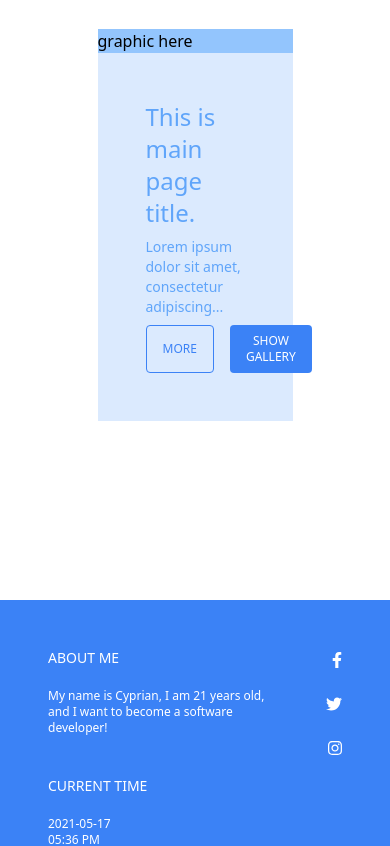
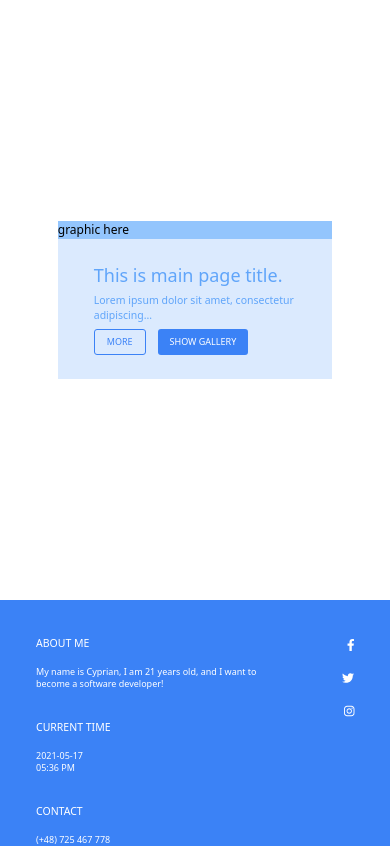
Before and after one commit to Veryyapeee/2md-assigment, a React (Create React App) app: page / in a window 390 px wide. Shown: the top 846 px of the page. Built offline with nearby package versions, Linux system fonts and the light colour scheme.

Commit message:
feature/bugfix: basic responsive main layout done/fix bug with hook for time and date

```diff
--- a/src/Molecules/GraphicSection/GraphicSection.tsx
+++ b/src/Molecules/GraphicSection/GraphicSection.tsx
@@ -1,7 +1,7 @@
 import React from "react";
 
 const GraphicSection = () => {
-  return <div className="bg-blue-300 w-full">graphic here</div>;
+  return <div className="bg-blue-300 w-full lg:w-2/5">graphic here</div>;
 };
 
 export default GraphicSection;
--- a/src/Molecules/TitleSection/TitleSection.tsx
+++ b/src/Molecules/TitleSection/TitleSection.tsx
@@ -12,7 +12,7 @@ const sentence: string =
 const TitleSection = () => {
   const [more, setMore] = useState(false);
   return (
-    <div className="bg-blue-100 w-full flex flex-col py-12 px-12 gap-2">
+    <div className="bg-blue-100 w-full flex flex-col py-8 sm:py-20 px-12 gap-2 lg:content-center">
       <BlueTitle>This is main page title.</BlueTitle>
       <BlueText>{more ? sentence : `${sentence.slice(0, 50)}...`}</BlueText>
       <div className="flex flex-row gap-4 w-full justify-start">
--- a/src/Templates/Footer/Footer.tsx
+++ b/src/Templates/Footer/Footer.tsx
@@ -33,7 +33,7 @@ const Footer = () => {
 
   return (
     <div className="bg-blue-500 h-2/7 justify-between flex flex-row gap-10 p-12 lg:flex-row">
-      <div className="w-6/7 flex flex-col gap-10 lg:flex-row lg:justify-center lg:w-3/5">
+      <div className="w-4/5 flex flex-col gap-10 lg:flex-row lg:justify-center lg:w-3/5">
         <FooterTextSection>
           <FooterTitle>About me</FooterTitle>
           <FooterText>
@@ -54,7 +54,7 @@ const Footer = () => {
           <FooterText>veryyapeee@gmail.com</FooterText>
         </FooterTextSection>
       </div>
-      <div className="flex flex-col gap-5 w-1/7 lg:justify-end lg:w-2/5 lg:flex-row text-right justify-start">
+      <div className="flex flex-col gap-5 w-1/5 lg:justify-end lg:w-2/5 lg:flex-row text-right justify-start">
         <SocialIcon icon={["fab", "facebook-f"]} link="https://facebook.com" />
         <SocialIcon icon={["fab", "twitter"]} link="https://twitter.com" />
         <SocialIcon icon={["fab", "instagram"]} link="https://instagram.com" />
--- /dev/null
+++ b/src/Templates/Main/Main.module.css
@@ -0,0 +1,5 @@
+@media (min-width: 1024px) {
+  .innerCon {
+    min-width: 700px;
+  }
+}
--- a/src/Templates/Main/Main.tsx
+++ b/src/Templates/Main/Main.tsx
@@ -4,13 +4,20 @@ import GraphicSection from "Molecules/GraphicSection/GraphicSection";
 import TitleSection from "Molecules/TitleSection/TitleSection";
 /* import Hexagon from "Atoms/Hexagon/Hexagon"; */
 
+import styles from "./Main.module.css";
+
 const Main = () => {
   return (
     <div
-      className="w-full h-full flex justify-center content-center h-5/7 content-center"
+      className="w-full h-full flex justify-center h-5/7 items-center px-4 py-12"
       style={{ minHeight: "600px" }}
     >
-      <div className="flex justify-center content-center flex-col h-3/4 w-1/2 content-center">
+      <div
+        className={[
+          "flex justify-center flex-col h-auto w-3/4 lg:w-2/5 lg:flex-row lg:min-w-96",
+          styles.innerCon,
+        ].join(" ")}
+      >
         <GraphicSection />
         <TitleSection />
         {/* <Hexagon /> */}
--- a/src/index.css
+++ b/src/index.css
@@ -4,4 +4,11 @@
 
 body {
   overflow-y: auto;
+  overflow-x: hidden;
 }
+
+@media (max-width: 1024px) {
+  :root {
+    font-size: 12px;
+  }
+}
```
